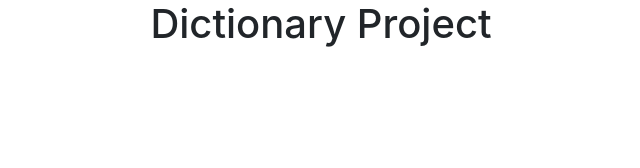
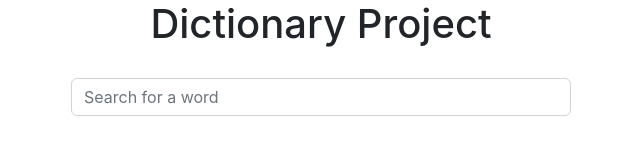
Before and after one commit to nmariahpaul/dictionary-project, a React (Create React App) app: page / in a window 1280 px wide. Shown: the top 168 px of the page, without its empty margins (319-959 px from the left). Built offline with nearby package versions, Linux system fonts and the light colour scheme.

Commit message:
Created basic search engine
input stores value entered into the search bar

```diff
--- a/src/App.js
+++ b/src/App.js
@@ -1,4 +1,5 @@
 import "./App.css";
+import Dictionary from "./Dictionary";
 
 export default function App() {
   return (
@@ -6,6 +7,9 @@ export default function App() {
       <header className="App-header">
         <h1 className="text-center">Dictionary Project</h1>
       </header>
+      <main>
+        <Dictionary />
+      </main>
     </div>
   );
 }
--- /dev/null
+++ b/src/Dictionary.css
@@ -0,0 +1,9 @@
+.Dictionary form {
+  text-align: center;
+  margin: 30px 0;
+}
+
+.form-control {
+  width: 500px;
+  display: inline;
+}
--- /dev/null
+++ b/src/Dictionary.js
@@ -0,0 +1,28 @@
+import React, { useState } from "react";
+import "./Dictionary.css";
+
+export default function Dictionary() {
+  const [keyword, setKeyword] = useState("");
+
+  function handleKeywordSearch(event) {
+    setKeyword(event.target.value);
+  }
+
+  function search(event) {
+    event.preventDefault();
+    alert(`Searching for the defintion of ${keyword}`);
+  }
+
+  return (
+    <div className="Dictionary">
+      <form onSubmit={search}>
+        <input
+          type="search"
+          placeholder="Search for a word"
+          className="form-control"
+          onChange={handleKeywordSearch}
+        />
+      </form>
+    </div>
+  );
+}
```
